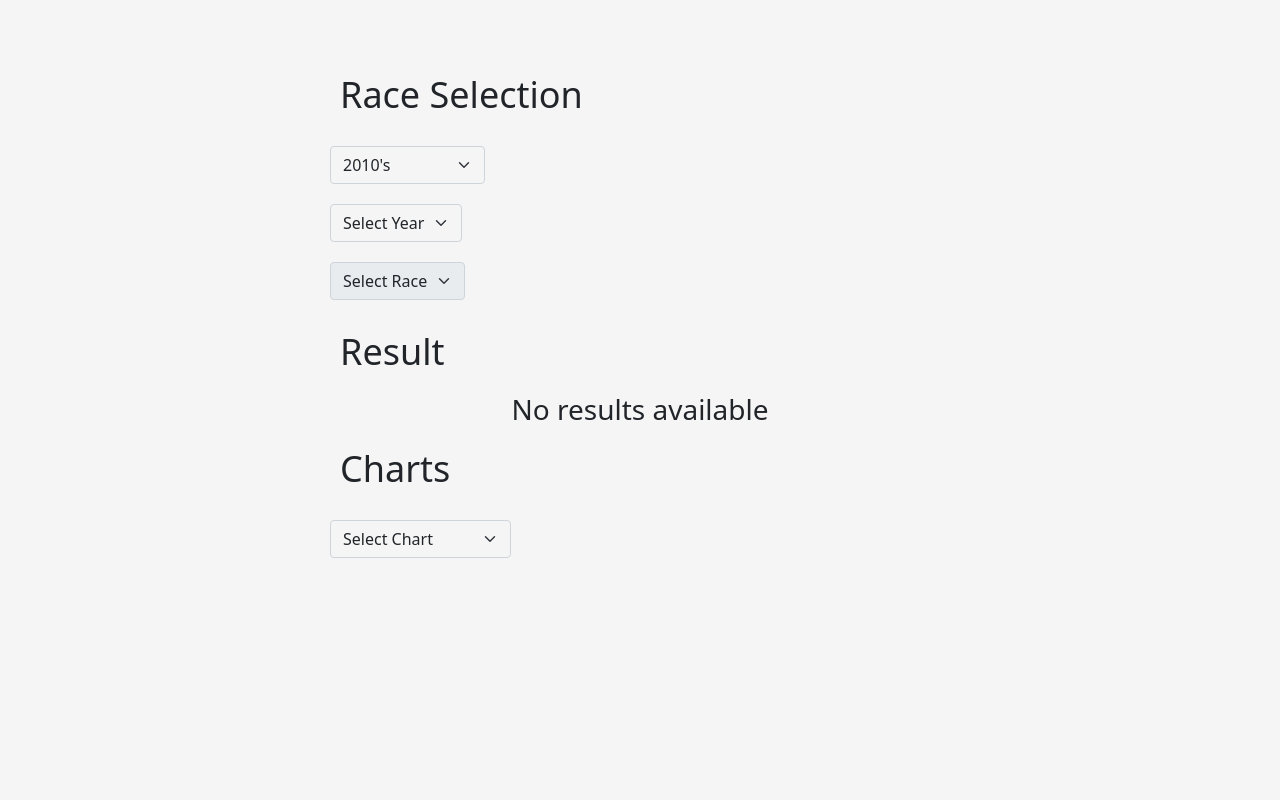
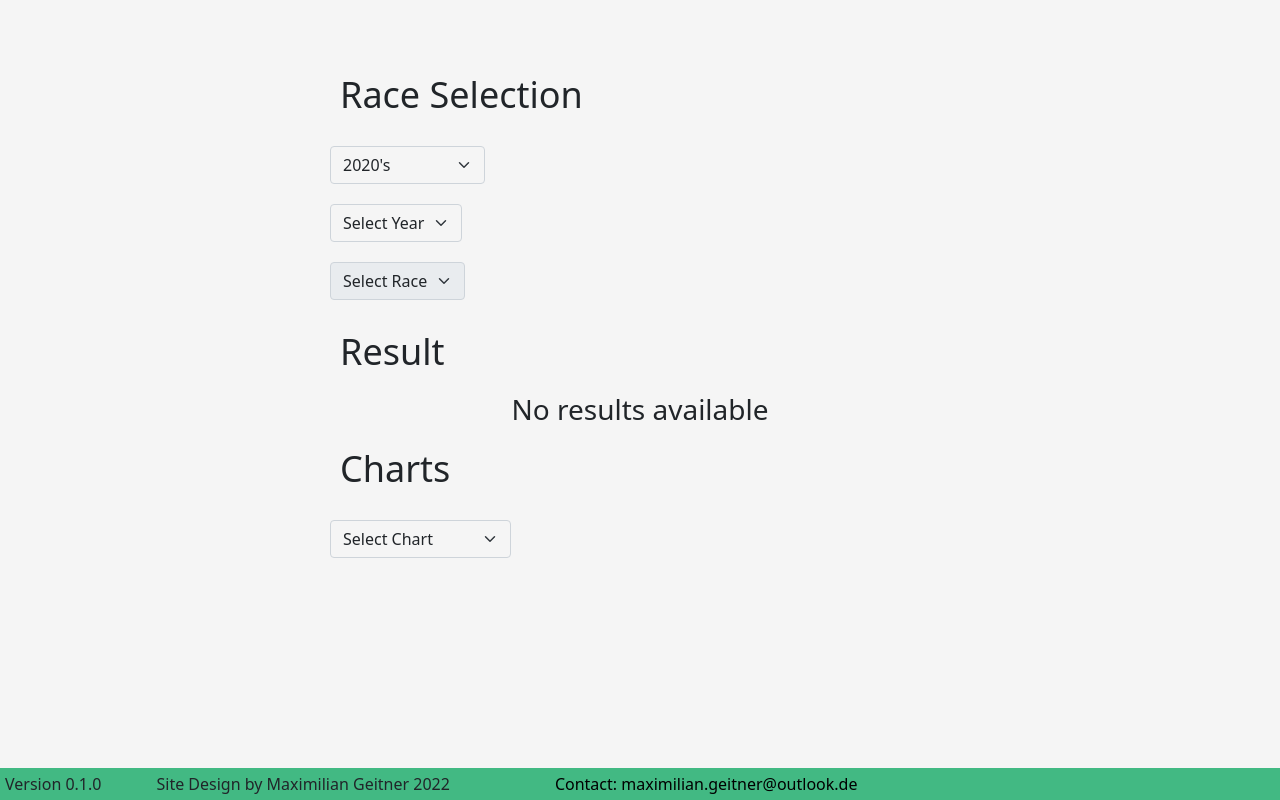
Before and after one commit to geitner-max/formula1-schedule, a Vue app: page /analysis in a window 1280 px wide. Shown: the part 200-1000 px from the top of the page. Before the commit the page ends 968 px from the top, so only its background shows below. Built offline with nearby package versions, Linux system fonts and the light colour scheme.

Commit message:
footer added and other ui improvements
- footer displayed at the end of each page
- added spinner to charts while data is fetched and preprocessed

```diff
--- a/src/App.vue
+++ b/src/App.vue
@@ -1,24 +1,30 @@
 <template>
 
   <body>
-    <meta name="viewport" content="width=device-width, initial-scale=1">
-    <page-header/>
-    <router-view></router-view>
+    <div class="page-container">
+      <div id="content-wrap">
+        <meta name="viewport" content="width=device-width, initial-scale=1">
+        <page-header/>
+        <router-view></router-view>
+      </div>
+      <page-footer/>
+    </div>
+  </body>
 
-  </body>
 </template>
 
 <script>
 //import ScheduleScreen from './components/ScheduleScreen.vue'
 import {RouterView} from "vue-router";
 import PageHeader from './components/subcomponents/PageHeader.vue';
-
+import PageFooter from './components/subcomponents/PageFooter.vue';
 
 export default {
   name: 'App',
   components: {
     RouterView,
-    PageHeader
+    PageHeader,
+    PageFooter
   },
 }
 </script>
--- a/src/components/Analysis.vue
+++ b/src/components/Analysis.vue
@@ -41,9 +41,9 @@
                     </option>
                 </select>
             </div>
-            <lap-times-chart v-if="laptimeData && selectedChart === 1" :chartOptions="chartOptions" :lapTimes="laptimeData" :driverMapping="driverMapping" />
-            <position-changes-chart v-if="laptimeData && selectedChart === 2" :lapTimes="laptimeData" :driverMapping="driverMapping" />
-            <leader-gap-chart v-if="laptimeData && selectedChart === 3" :lapTimes="laptimeData" :driverMapping="driverMapping" />
+            <lap-times-chart v-if="selectedChart === 1" :chartOptions="chartOptions" :lapTimes="laptimeData" :driverMapping="driverMapping" />
+            <position-changes-chart v-if="selectedChart === 2" :lapTimes="laptimeData" :driverMapping="driverMapping" />
+            <leader-gap-chart v-if="selectedChart === 3" :lapTimes="laptimeData" :driverMapping="driverMapping" />
         </div>
 
     </div>
@@ -116,14 +116,15 @@ export default {
     mounted() {
         // initialize decades
         let decade = 1950;
+        this.selectedDecade = 1950;
         this.optionDecades = [];
         const curYear = new Date(Date.now()).getUTCFullYear();
         while(decade < curYear) {
             const label = (decade < 2000)? (decade%100) + "'s" : "" + decade + "'s";
             this.optionDecades.push({value: decade, label: label});
+            this.selectedDecade = decade;
             decade += 10;
         }
-        this.selectedDecade = 2010;
     },
     watch: {
         selectedDecade(newValue, oldValue) {
--- /dev/null
+++ b/src/components/subcomponents/PageFooter.vue
@@ -0,0 +1,33 @@
+<template>
+    <footer >
+        <div class="footer-container">
+          <span class="footer-text">Version 0.1.0</span>
+          <span class="footer-text">Site Design by Maximilian Geitner 2022</span>
+          <span class="footer-text"></span>
+          <a class="a-footer" :href="varInternal">Contact: {{varProtected}}</a>
+        </div>
+      </footer>
+</template>
+
+<script>
+export default {
+    name: "PageFooter",
+    data() {
+        return {
+            varProtected: "[Email Protected]",
+            varInternal: "https://www.w3resource.com/cdn-cgi/l/email-protection"
+        }
+    },
+    setup() {
+
+    },
+    mounted() {
+        let part0 = "mailto:"
+        let part1 = "maxiomilian.goeitnfer";
+        let part2 = "outlook.de";
+        part1 = part1.replace(/o/g,"").replace(/f/g, "");
+        this.varProtected = part1 + "@" + part2;
+        this.varInternal = part0 + this.varProtected;
+    }
+}
+</script>
--- a/src/components/subcomponents/charts/LapTimesChart.vue
+++ b/src/components/subcomponents/charts/LapTimesChart.vue
@@ -1,6 +1,9 @@
 <template>
+    <div v-if="lapTimes === null || lapTimes === undefined || lapTimes === null" class="spinner-border" role="status">
+        <span class="visually-hidden">Loading...</span>
+    </div>
     <Line
-        v-if="chartData !== null"
+        v-else
         chart-id="line-chart-lap-times"
         :chart-data="chartData"
         :chart-options="chartOptions"
--- a/src/components/subcomponents/charts/LeaderGapChart.vue
+++ b/src/components/subcomponents/charts/LeaderGapChart.vue
@@ -1,6 +1,9 @@
 <template>
+    <div v-if="lapTimes === null || lapTimes === undefined || lapTimes === null" class="spinner-border" role="status">
+        <span class="visually-hidden">Loading...</span>
+    </div>
     <Line
-        v-if="chartData !== null"
+        v-else
         chart-id="line-chart-lap-times"
         :chart-data="chartData"
         :chart-options="chartOptions"
--- a/src/components/subcomponents/charts/PositionChangesChart.vue
+++ b/src/components/subcomponents/charts/PositionChangesChart.vue
@@ -1,6 +1,9 @@
 <template>
+    <div v-if="lapTimes === null || lapTimes === undefined || lapTimes === null" class="spinner-border" role="status">
+        <span class="visually-hidden">Loading...</span>
+    </div>
     <Line
-        v-if="chartData !== null"
+        v-else
         chart-id="line-chart-position-changes"
         :chart-data="chartData"
         :chart-options="chartOptions"
--- a/src/main.css
+++ b/src/main.css
@@ -186,17 +186,67 @@ p {
     color: #2c3e50;
     background-color: whitesmoke;
     min-height: 100%;
-
-  }
-  html {
+}
+html {
     /*overflow-y: scroll;*/
     background-color: whitesmoke;
     overflow-y: scroll;
-  }
-  body{
+}
+body{
     background-color: whitesmoke;
     overflow-x: hidden;
     margin: 0;
     min-height: 100%;
     height: 100%;
+}
+
+.page-container {
+    position: relative;
+    min-height: 100vh;
+}
+
+#content-wrap {
+    padding-bottom: 2.0rem;    /* Footer height */
+}
+
+.a-footer:link {
+    color: black;
+    background-color: transparent;
+    text-decoration: none;
   }
+
+.a-footer:visited {
+color: pink;
+background-color: transparent;
+text-decoration: none;
+}
+
+.a-footer:hover {
+    color: red;
+    background-color: transparent;
+    text-decoration: underline;
+}
+
+.a-footer:active {
+    color: yellow;
+    background-color: transparent;
+    text-decoration: underline;
+}
+
+
+.footer-text{
+
+    margin-left: 5px;
+    margin-right: 50px;
+}
+
+footer {
+    display: flex;
+    text-align: start;
+    align-items: center;
+    position: absolute;
+    bottom: 0;
+    width: 100%;
+    height: 2.0rem;
+    background-color:#42b983;
+}
```
